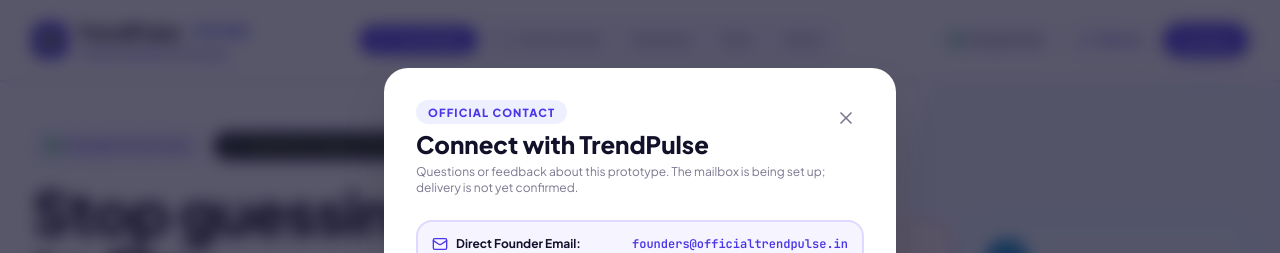
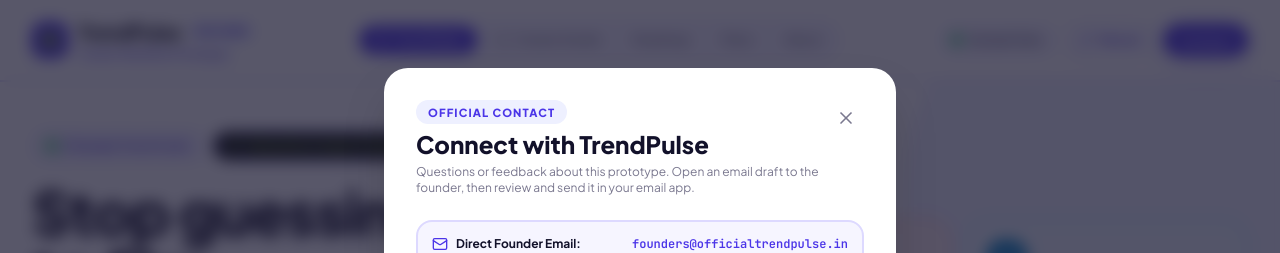
Before and after one commit to Arnavmv07/officialtrendpulse, a React (Vite) app: page / in a window 1280 px wide. Both pictures are taken after a click on the button "Contact". Shown: the top 253 px of the page. Built offline with nearby package versions, Linux system fonts and the light colour scheme.

Commit message:
Update ContactModal.jsx

```diff
--- a/src/components/ContactModal.jsx
+++ b/src/components/ContactModal.jsx
@@ -45,7 +45,7 @@
             </div>
             <h2 className="text-2xl font-extrabold text-ink">Connect with TrendPulse</h2>
             <p className="text-xs text-ink-3 mt-1">
-              Questions or feedback about this prototype. The mailbox is being set up; delivery is not yet confirmed.
+              Questions or feedback about this prototype. Open an email draft to the founder, then review and send it in your email app.
             </p>
           </div>
           <button onClick={onClose} className="p-2 rounded-xl hover:bg-surface text-ink-3 hover:text-ink cursor-pointer">
```
